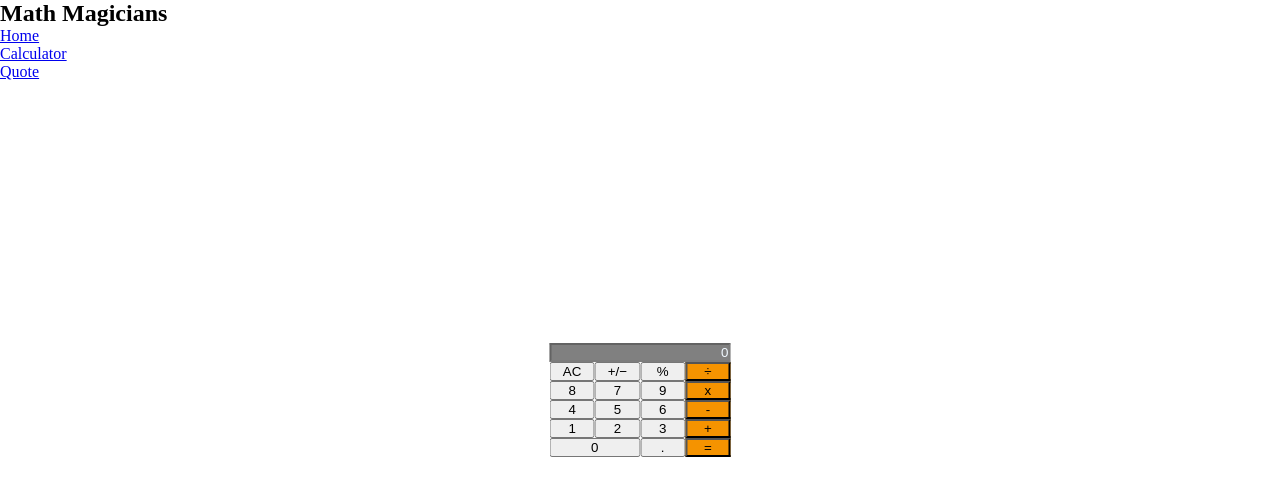
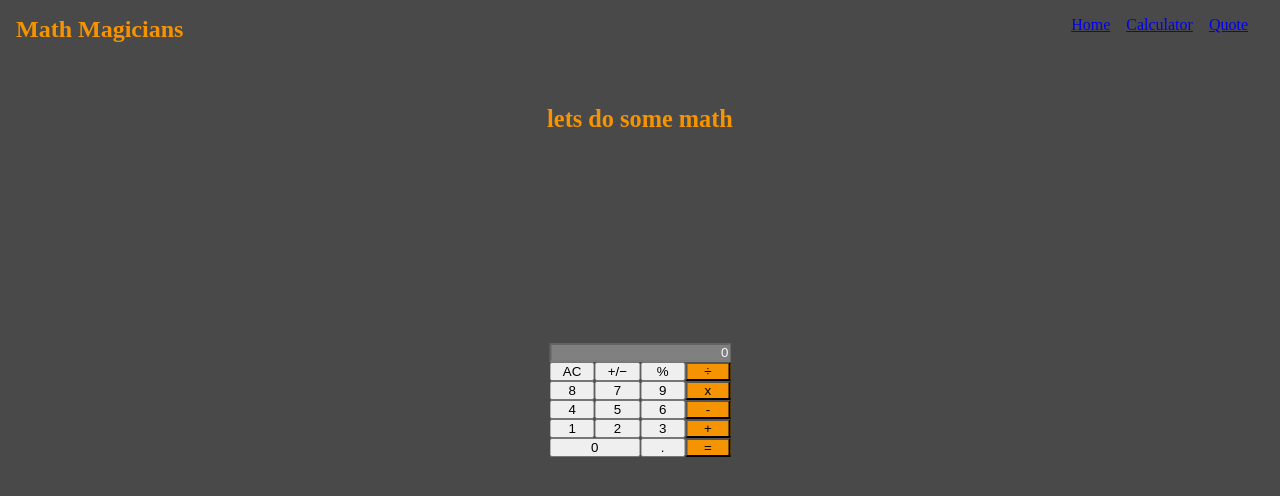
Before and after one commit to yahyaelganyni1/Math-magicians-website, a React (Create React App) app: page /Calculator in a window 1280 px wide. Shown: the top 496 px of the page. Built offline with nearby package versions, Linux system fonts and the light colour scheme.

Commit message:
Add style

```diff
--- a/src/components/Calculator.js
+++ b/src/components/Calculator.js
@@ -15,6 +15,10 @@ export default function Calculator() {
   };
   const { next, total } = state;
   return (
+    <div>
+      <div className="calc-header">
+        <h3>lets do some math</h3>
+      </div>
       <div className="Calculator">
         <input
           type="text"
@@ -82,5 +86,6 @@ export default function Calculator() {
           =
         </button>
       </div>
+    </div>
   );
 }
--- a/src/components/Home.js
+++ b/src/components/Home.js
@@ -2,7 +2,7 @@ import React from 'react';
 
 function Home() {
   return (
-    <div>
+    <div className="home">
       <h2>welcome to the math Magicians website</h2>
       <p>
         Whether we love them or hate them, calculators are here to stay—gone are
--- a/src/components/NavBar.js
+++ b/src/components/NavBar.js
@@ -2,7 +2,7 @@ import { Link } from 'react-router-dom';
 
 export default function NavBar() {
   return (
-    <nav>
+    <nav className="nav-bar">
       <h1>Math Magicians</h1>
       <ul>
         <li>
--- a/src/components/Quote.js
+++ b/src/components/Quote.js
@@ -2,7 +2,7 @@ import React from 'react';
 
 export default function Quote() {
   return (
-    <div>
+    <div className="quote">
       <h3>
         Without mathematics, there’s nothing you can do. Everything around you
         is mathematics. Everything around you is numbers.
--- a/src/index.css
+++ b/src/index.css
@@ -1,6 +1,10 @@
 * {
   margin: 0;
   padding: 0;
+}
+
+body {
+  background-color: #494949;
 }
 
 input {
@@ -38,3 +42,53 @@ input {
 .sacndry-color {
   background-color: #f59300;
 }
+
+.calc-header {
+  text-align: center;
+  font-size: 1.3em;
+  color: #f59300;
+  margin-top: 3em;
+}
+
+.nav-bar {
+  display: flex;
+  justify-content: space-between;
+  margin: 1em;
+}
+
+.nav-bar h1 {
+  color: #f59300;
+}
+
+.nav-bar ul {
+  display: flex;
+  list-style: none;
+  list-style-type: none;
+  text-decoration: none;
+}
+
+.nav-bar li {
+  margin-right: 1em;
+  color: #f59300;
+  text-decoration: none;
+}
+
+.nav-bar Link::visited {
+  color: rgb(0, 0, 0);
+}
+
+.quote {
+  text-align: center;
+  margin-top: 30vh;
+  margin-left: 2em;
+  margin-right: 2em;
+  color: #f59300;
+}
+
+.home {
+  text-align: center;
+  font-size: 1em;
+  margin: 2em;
+  color: #f59300;
+  margin-top: 20vh;
+}
```
Lines whose indentation alone changed are shown as unchanged.
